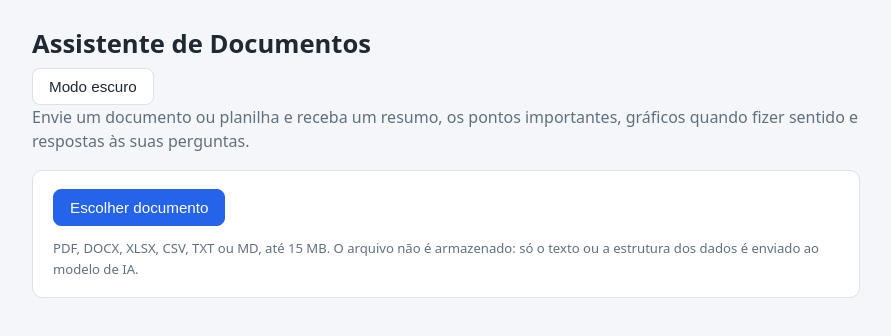
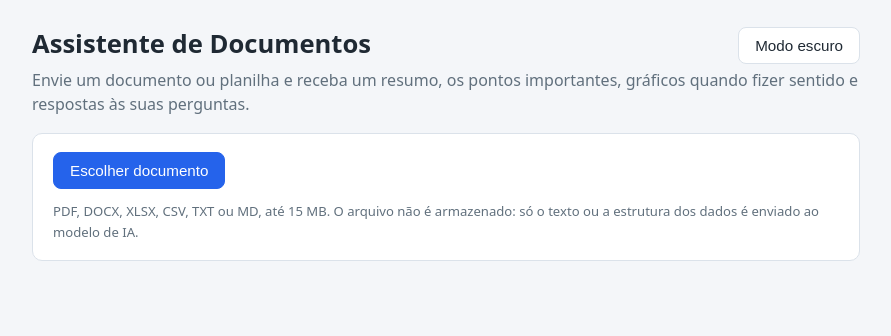
Before and after one commit to DiegoLuizF/assistente-documentos, a React (Vite) app in the folder frontend/: page / in a window 1280 px wide. Shown: the top 336 px of the page, without its empty margins (194-1085 px from the left). Built offline with nearby package versions, Linux system fonts and the light colour scheme.

Commit message:
Tema escuro, botão de tema, explicação do gráfico e gráficos no chat

```diff
--- a/frontend/src/index.css
+++ b/frontend/src/index.css
@@ -8,9 +8,27 @@
   --cor-borda: #dbe2ea;
   --cor-erro: #b42318;
   --cor-erro-fundo: #fef3f2;
+  --cor-erro-borda: #f4c7c3;
   --cor-info-fundo: #eff6ff;
   --cor-info-borda: #bfdbfe;
   --raio: 10px;
+}
+
+:root[data-tema='escuro'] {
+  --cor-fundo: #10151c;
+  --cor-cartao: #1a222c;
+  --cor-texto: #e6edf3;
+  --cor-texto-suave: #9aa7b4;
+  --cor-primaria: #3b82f6;
+  --cor-primaria-escura: #2563eb;
+  --cor-borda: #2c3743;
+  --cor-erro: #ff8a80;
+  --cor-erro-fundo: #331410;
+  --cor-erro-borda: #5c2320;
+  --cor-info-fundo: #14243a;
+  --cor-info-borda: #1d3a5f;
+
+color-scheme: dark;
 }
 
 * {
@@ -37,6 +55,19 @@ body {
 .cabecalho h1 {
   margin: 0 0 4px;
   font-size: 1.6rem;
+}
+
+.cabecalho-linha {
+  display: flex;
+  align-items: center;
+  justify-content: space-between;
+  gap: 12px;
+}
+
+.botao-tema {
+  font-size: 0.85rem;
+  padding: 6px 12px;
+  flex-shrink: 0;
 }
 
 .subtitulo {
@@ -161,7 +192,7 @@ body {
 .aviso-erro {
   background: var(--cor-erro-fundo);
   color: var(--cor-erro);
-  border: 1px solid #f4c7c3;
+  border: 1px solid var(--cor-erro-borda);
 }
 
 .aviso-info {
@@ -215,6 +246,20 @@ body {
   font-weight: 600;
   margin-bottom: 8px;
   font-size: 0.95rem;
+}
+
+.grafico-explicacao {
+  margin: 8px 0 0;
+  font-size: 0.88rem;
+  color: var(--cor-texto-suave);
+}
+
+.mensagem-graficos {
+  display: flex;
+  flex-direction: column;
+  gap: 16px;
+  margin-top: 8px;
+  width: 100%;
 }
 
 .grafico-svg {
@@ -288,6 +333,8 @@ body {
   padding: 9px 12px;
   font-size: 0.95rem;
   font-family: inherit;
+  background: var(--cor-cartao);
+  color: var(--cor-texto);
 }
 
 .formulario-chat input:focus {
@@ -303,4 +350,8 @@ body {
   .cabecalho h1 {
     font-size: 1.35rem;
   }
+
+  .cabecalho-linha {
+    flex-wrap: wrap;
+  }
 }
```
